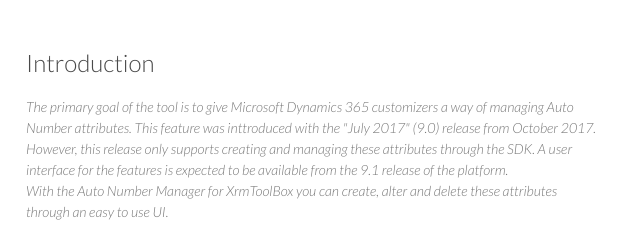
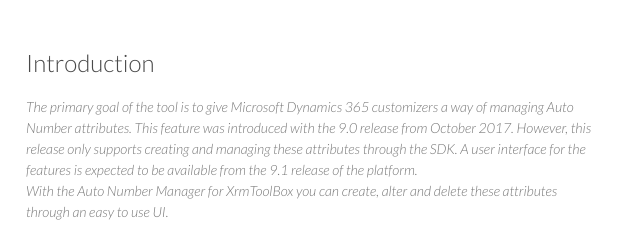
Before and after one commit to rappen/AutoNumManager, a plain HTML site: page docs/index.html in a window 1280 px wide. Shown: the top 239 px of the page, 329-950 px from the left. Drawn offline with nearby package versions, Linux system fonts and the light colour scheme; no server answers.

Commit message:
Typo and version ambiguity fixed

```diff
--- a/docs/index.html
+++ b/docs/index.html
@@ -212,7 +212,10 @@
                 </h3>
                 <p>
                     <em>
-                        The primary goal of the tool is to give Microsoft Dynamics 365 customizers a way of managing Auto Number attributes. This feature was inttroduced with the "July 2017" (9.0) release from October 2017. However, this release only supports creating and managing these attributes through the SDK. A user interface for the features is expected to be available from the 9.1 release of the platform.<br/>
+                        The primary goal of the tool is to give Microsoft Dynamics 365 customizers a way of managing Auto Number attributes.
+                        This feature was introduced with the 9.0 release from October 2017.
+                        However, this release only supports creating and managing these attributes through the SDK.
+                        A user interface for the features is expected to be available from the 9.1 release of the platform.<br/>
                         With the Auto Number Manager for XrmToolBox you can create, alter and delete these attributes through an easy to use UI.
                     </em>
                 </p>
```
